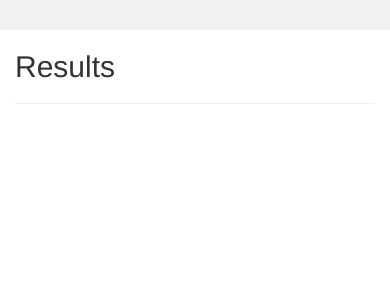
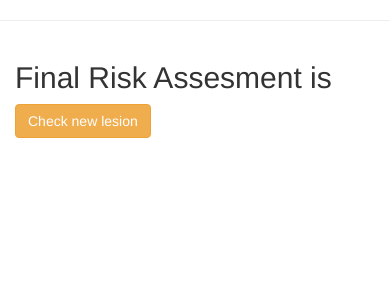
Before and after one commit to ogulkokan/flask_skin_app, a Flask app: template templates/results.html in a window 390 px wide. Shown: the part 52-352 px from the top of the page. Run offline with Flask 2, Linux system fonts and the light colour scheme; the template is opened without the code that fills it, so the values that code supplies are empty; parts of the project's set-up code (start-up, migrations or seed data) failed here and were passed over; some libraries are stand-ins or nearby versions.

Commit message:
final version

```diff
--- a/app.py
+++ b/app.py
@@ -182,10 +182,39 @@ def index():
             print('############---------------------------#######################')
 
 
-            ##--------her sey bittikten sonra fotoyu kaldir ------------###
+            """    disease= 0, cancer= 1
+            class 0, 3, and 5 is disease
+            class 1, 2, and 4 is cancer
+            """
+            if y_pred == 0 or 3 or 5:
+                prediction = "Safe"
+                color = "green"
+                statement = "Lorem ipsum dolor sit amet, consectetur adipiscing elit. Integer efficitur velit eget tellus pharetra congue. \
+                Sed pellentesque, est id porta lacinia, orci metus iaculis nibh, sit amet auctor eros tellus sit amet sapien. Pellentesque lacus \
+                augue, vestibulum varius posuere at congue vel felis. Pellentesque non justo vel elit luctus sollicitudin. Curabitur eu porttitor \
+                odio. Class aptent taciti sociosqu ad litora torquent per conubia nostra, per inceptos himenaeos. Aenean ullamcorper lacus ac \
+                libero ultrices, non blandit ipsum vehicula. Suspendisse ultrices congue urna, nec finibus metus. Nullam ex ligula"
+
+            else:
+                prediction = "Dangerous"
+                color = "red"
+                statement = "Lorem ipsum dolor sit amet, consectetur adipiscing elit. Integer efficitur velit eget tellus pharetra congue. \
+                Sed pellentesque, est id porta lacinia, orci metus iaculis nibh, sit amet auctor eros tellus sit amet sapien. Pellentesque lacus \
+                augue, vestibulum varius posuere at congue vel felis. Pellentesque non justo vel elit luctus sollicitudin. Curabitur eu porttitor \
+                odio. Class aptent taciti sociosqu ad litora torquent per conubia nostra, per inceptos himenaeos. Aenean ullamcorper lacus ac \
+                libero ultrices, non blandit ipsum vehicula. Suspendisse ultrices congue urna, nec finibus metus. Nullam ex ligula"
+
+
+            # Remove uploaded image after prediction
             print('Deleting File at Path: ' + file_path)
             os.remove(file_path)
             print('Deleting File at Path - Success - ')
+
+
+            return render_template('results.html', result = [y_pred, y_pred_proba, prediction, statement, color])
+
+
+
 
     return render_template('index.html')
 
@@ -194,6 +223,10 @@ def index():
 def about():
     return render_template('about.html')
 
+@app.route('/results')
+def results():
+    return render_template('results.html')
+
 @app.route('/login')
 def login():
     return render_template('login.html')
--- a/templates/results.html
+++ b/templates/results.html
@@ -1,92 +1,47 @@
-<!DOCTYPE html>
-<html lang="en">
-<head>
-  <title>Bootstrap Example</title>
-  <meta charset="utf-8">
-  <meta name="viewport" content="width=device-width, initial-scale=1">
-  <link rel="stylesheet" href="https://maxcdn.bootstrapcdn.com/bootstrap/3.4.1/css/bootstrap.min.css">
-  <script src="https://ajax.googleapis.com/ajax/libs/jquery/3.5.1/jquery.min.js"></script>
-  <script src="https://maxcdn.bootstrapcdn.com/bootstrap/3.4.1/js/bootstrap.min.js"></script>
-  <link href='https://fonts.googleapis.com/css?family=Pacifico' rel='stylesheet' type='text/css'>
-  <link href='https://fonts.googleapis.com/css?family=Arimo' rel='stylesheet' type='text/css'>
-  <link href='https://fonts.googleapis.com/css?family=Hind:300' rel='stylesheet' type='text/css'>
-  <link href='https://fonts.googleapis.com/css?family=Open+Sans+Condensed:300' rel='stylesheet' type='text/css'>
-    <!-- <link rel="stylesheet" href="{{ url_for('static', filename='css/style.css') }}"> -->
+{% extends 'layout.html' %}
 
-  <style>
-    /* Remove the navbar's default margin-bottom and rounded borders */
-    .navbar {
-      margin-bottom: 0;
-      border-radius: 0;
-    }
+{% block head %}
 
-    /* Set height of the grid so .sidenav can be 100% (adjust as needed) */
-    .row.content {height: 450px}
 
-    /* Set gray background color and 100% height */
-    .sidenav {
-      padding-top: 20px;
-      background-color: #f1f1f1;
-      height: 100%;
-    }
+{% endblock %}
 
-    /* Set black background color, white text and some padding */
-    footer {
-      background-color: #555;
-      color: white;
-      padding: 15px;
-    }
 
-    /* On small screens, set height to 'auto' for sidenav and grid */
-    @media screen and (max-width: 767px) {
-      .sidenav {
-        height: auto;
-        padding: 15px;
-      }
-      .row.content {height:auto;}
-    }
-  </style>
-</head>
-<body>
 
-<nav class="navbar navbar-inverse">
+
+{% block body %}
+
+
+
 <div class="container-fluid">
-    <div class="navbar-header">
-      <button type="button" class="navbar-toggle" data-toggle="collapse" data-target="#myNavbar">
-        <span class="icon-bar"></span>
-        <span class="icon-bar"></span>
-        <span class="icon-bar"></span>
-      </button>
-      <a class="navbar-brand" href="https://gradient0.com/#/">Gradient Zero</a>
-    </div>
-    <div class="collapse navbar-collapse" id="myNavbar">
-      <ul class="nav navbar-nav">
-        <li class="active"><a href="/">Home</a></li>
-        <li><a href="/about">About</a></li>
-        <li><a href="/image">Image</a></li>
-        <li><a href="/final">Final</a></li>
-      </ul>
-      <ul class="nav navbar-nav navbar-right">
-        <li><a href="#"><span class="glyphicon glyphicon-log-in"></span> Login</a></li>
-      </ul>
+<div class="div-center">
+
+
+
+  {% if result[2] == 'Safe' %}
+
+  <p><h2>Final Risk Assesment is  <span style="color:green;">{{result[2]}}</span></h2></p>
+  <p>{{result[3]}}</p>
+  {% else %}
+  <p><h2>Final Risk Assesment is  <span style="color: red;">{{result[2]}}</span></h2></p>
+  <p>{{result[3]}}</p>
+
+  {% endif %}
+
+
+  <a href="/"> <button class="btn btn-warning">Check new lesion</button></a>
+
+
 </div>
 </div>
-</nav>
-
-<div class="container-fluid text-center">
-  <div class="row content">
-    <div class="col-sm-2 sidenav">
-    </div>
-    <div class="col-sm-8 text-left">
-      <h2>Results</h2>
-      {% if prediction_text2 == 'Low Risk Lesion' %}
-      <h4>Risk assesment of skin lesion is: <p style="color:green;">Low Risk Lesion</p></h4>
-      {% endif %}
-      {% if prediction_text2 == 'High Risk Lesion' %}
-      <h4>Risk assesment of skin lesion is: <p style="color:red;">'High Risk Lesion</p></h4>
-      {% endif %}
-      <hr>
 
 
-</body>
-</html>
+
+<!--
+    <ul>
+    {% for message in result %}
+      <li>{{ message }}</li>
+    {% endfor %}
+    </ul> -->
+
+
+{% endblock %}
```
Lines whose indentation alone changed are shown as unchanged.
